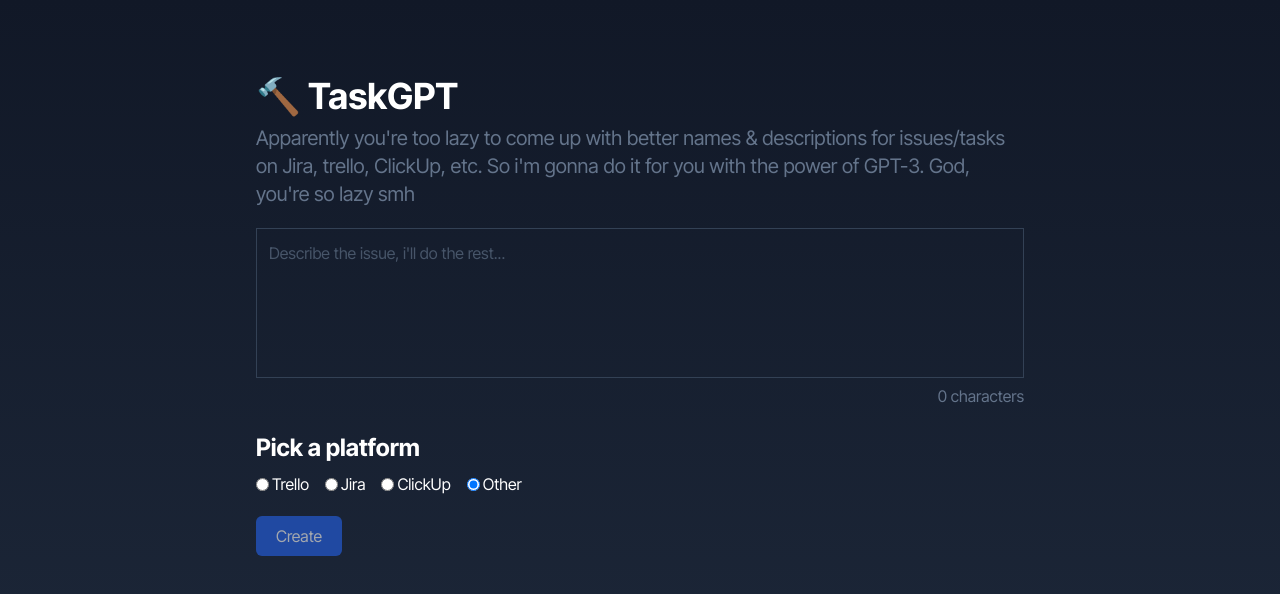
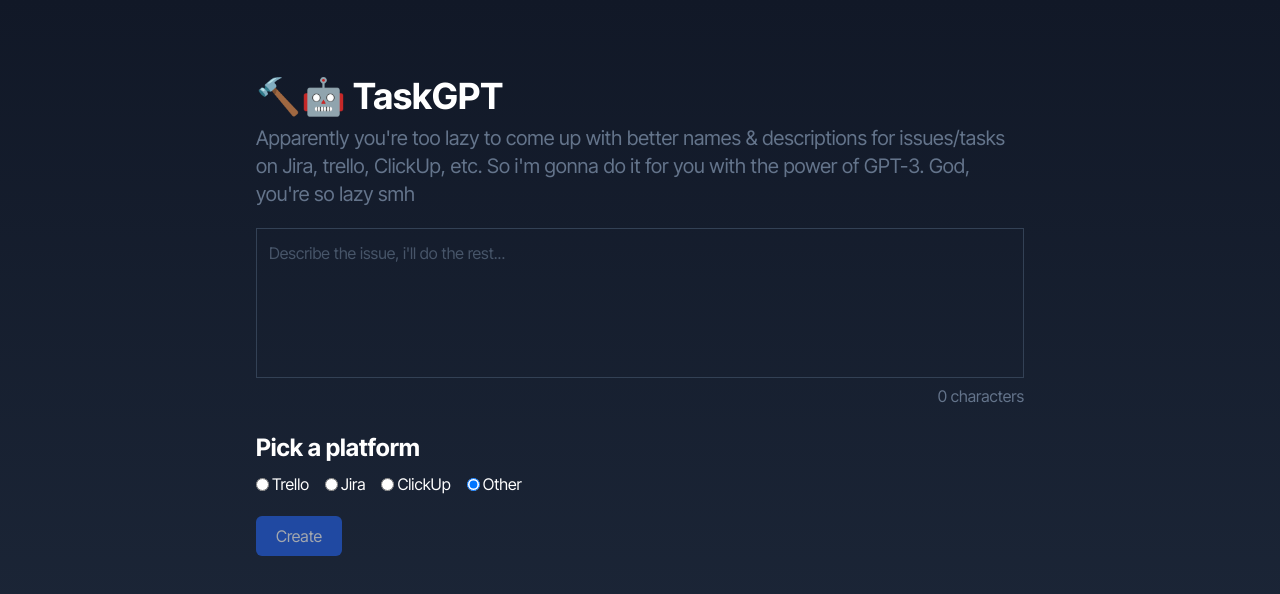
Before and after one commit to langf00rd/task-gpt, a Next.js app: page / in a window 1280 px wide. Shown: the top 594 px of the page. Built offline with nearby package versions, Linux system fonts and the light colour scheme.

Commit message:
update README, wordings ✏️

```diff
--- a/pages/index.tsx
+++ b/pages/index.tsx
@@ -38,14 +38,14 @@
     <div>
       <Toaster />
       <Head>
-        <title>TaskGPT - Create meaningful taks names. For all the lazy people</title>
-        <meta name="description" content="Create meaningful taks names for Jira, ClickUp, Trello, etc, with the power of GPT-3" />
+        <title>TaskGPT - Create better tasks/issue names & descriptions</title>
+        <meta name="description" content="Create meaningful task/issue names & descriptions for Jira, ClickUp, Trello, etc, with the power of GPT-3" />
         <link rel="icon" href="/favicon.ico" />
       </Head>
       <main className="overflow-y-scroll p-5 h-screen bg-gradient-to-b from-gray-900 to-slate-800 flex flex-col text-white">
         <div className="w-full max-w-3xl mx-auto py-14">
           <div>
-            <h1 className="text-4xl mb-2 font-bold">🔨 TaskGPT</h1>
+            <h1 className="text-4xl mb-2 font-bold">🔨🤖 TaskGPT</h1>
             <p className="text-slate-500 lg:text-xl">Apparently you&apos;re too lazy to come up with better names & descriptions for issues/tasks on Jira, trello, ClickUp, etc. So i&apos;m gonna do it for you with the power of GPT-3. God, you&apos;re so lazy smh</p>
           </div>
           <textarea value={description} onChange={event => setDescription(event.target.value)} placeholder="Describe the issue, i'll do the rest..." className="placeholder:text-slate-600 mt-5 w-full p-3 bg-transparent outline-none border border-slate-700 h-[150px] resize-none"></textarea>
```
Also changed, not shown: 1 other file (tests, documents, lock files or other folders).
